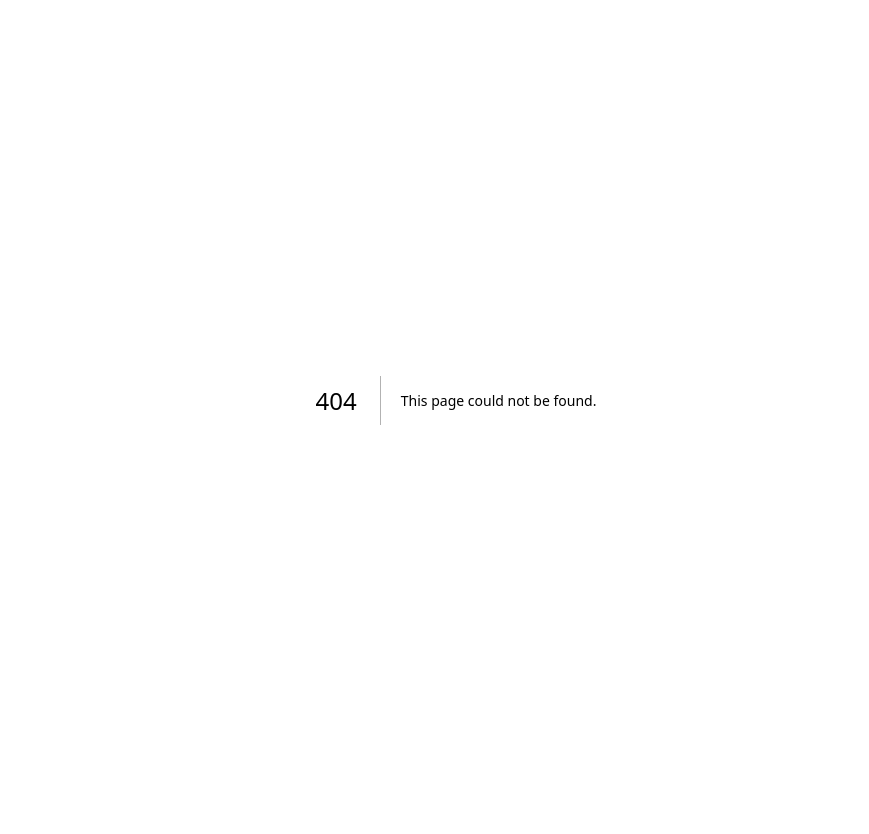
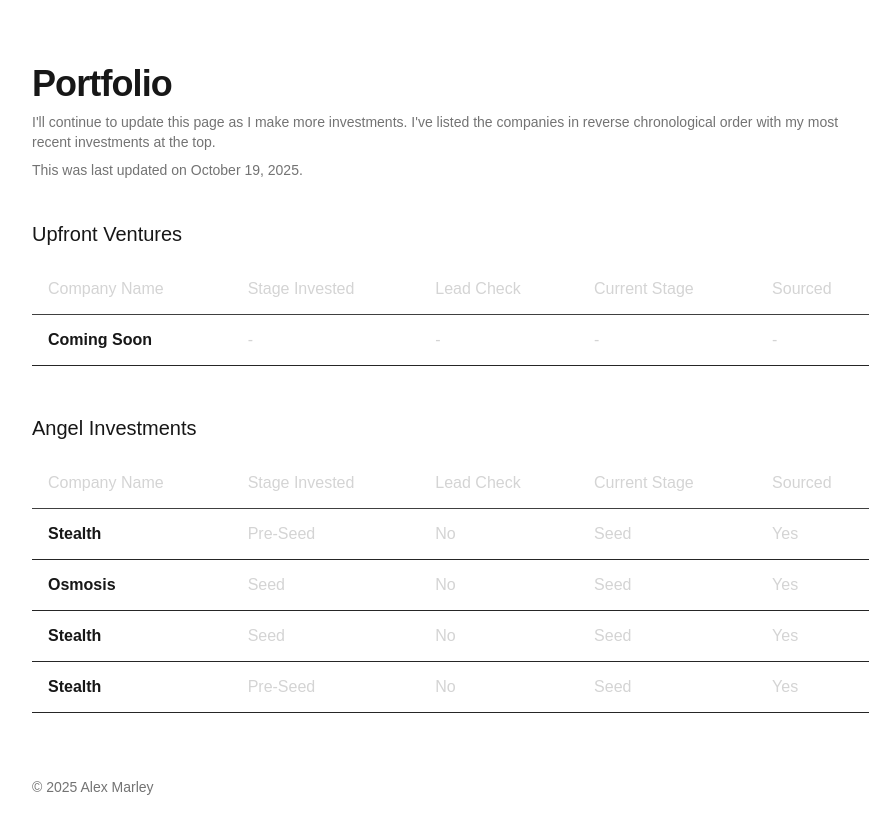
Before and after one commit to alexmarley/Website, a Next.js app: page /portfolio in a window 1280 px wide. Before the commit this address had no page. Shown: the top 834 px of the page, without its empty margins (184-1053 px from the left). Before the commit the page ends 800 px from the top, so only its background shows below. Built offline with nearby package versions, Linux system fonts and the light colour scheme.

Commit message:
Add portfolio page with Upfront Ventures and Angel Investments sections

```diff
--- a/app/page.tsx
+++ b/app/page.tsx
@@ -57,12 +57,21 @@
           Cometeer
           </a>
         </p>
+        <p>
+          Here's an overview of the startups I've worked on as an investor to date:{" "}
+          <a
+            href="/portfolio"
+            className="underline"
+          >
+            My Portfolio
+          </a>
+        </p>
       </section>
 
       <section className="mt-10 space-y-4">
         <h2 className="text-lg font-medium">Contact</h2>
         <ul className="list-disc pl-5 space-y-2">
-          <li>Work Email: alex {"[AT]"} upfront.com</li>
+          <li>Work Email: alex {"[@]"} upfront.com</li>
           <li>
             Twitter: <a className="underline" href="https://x.com/thealexmarley">
             twitter.com/thealexmarley
--- /dev/null
+++ b/app/portfolio/page.tsx
@@ -0,0 +1,108 @@
+export default function Portfolio() {
+  const investments = [
+    {
+      companyName: "Stealth",
+      stageInvested: "Pre-Seed",
+      leadCheck: "No",
+      currentStatus: "Seed",
+      sourced: "Yes"
+    },
+    {
+      companyName: "Osmosis",
+      stageInvested: "Seed",
+      leadCheck: "No",
+      currentStatus: "Seed",
+      sourced: "Yes"
+    },
+    {
+      companyName: "Stealth",
+      stageInvested: "Seed",
+      leadCheck: "No",
+      currentStatus: "Seed",
+      sourced: "Yes"
+    },
+    {
+      companyName: "Stealth",
+      stageInvested: "Pre-Seed",
+      leadCheck: "No",
+      currentStatus: "Seed",
+      sourced: "Yes"
+    },
+  ];
+
+  return (
+    <main className="mx-auto max-w-4xl px-6 py-16 leading-relaxed">
+      <header className="space-y-2 mb-10">
+        <h1 className="text-4xl font-semibold tracking-tight">Portfolio</h1>
+        <p className="text-sm text-neutral-500">
+          I'll continue to update this page as I make more investments. I've listed the companies in reverse chronological order with my most recent investments at the top.
+        </p>
+        <p className="text-sm text-neutral-500">
+          This was last updated on October 19, 2025.
+        </p>
+      </header>
+
+      <div className="mt-8">
+        <h2 className="text-xl font-medium mb-4">Upfront Ventures</h2>
+        <div className="overflow-x-auto">
+          <table className="w-full border-collapse">
+          <thead>
+            <tr className="border-b border-neutral-700">
+              <th className="text-left py-3 px-4 font-medium text-neutral-300">Company Name</th>
+              <th className="text-left py-3 px-4 font-medium text-neutral-300">Stage Invested</th>
+              <th className="text-left py-3 px-4 font-medium text-neutral-300">Lead Check</th>
+              <th className="text-left py-3 px-4 font-medium text-neutral-300">Current Stage</th>
+              <th className="text-left py-3 px-4 font-medium text-neutral-300">Sourced</th>
+            </tr>
+          </thead>
+          <tbody>
+            <tr className="border-b border-neutral-800">
+              <td className="py-3 px-4">
+                <span className="font-bold">Coming Soon</span>
+              </td>
+              <td className="py-3 px-4 text-neutral-300">-</td>
+              <td className="py-3 px-4 text-neutral-300">-</td>
+              <td className="py-3 px-4 text-neutral-300">-</td>
+              <td className="py-3 px-4 text-neutral-300">-</td>
+            </tr>
+          </tbody>
+        </table>
+        </div>
+      </div>
+
+      <div className="mt-12">
+        <h2 className="text-xl font-medium mb-4">Angel Investments</h2>
+        <div className="overflow-x-auto">
+          <table className="w-full border-collapse">
+          <thead>
+            <tr className="border-b border-neutral-700">
+              <th className="text-left py-3 px-4 font-medium text-neutral-300">Company Name</th>
+              <th className="text-left py-3 px-4 font-medium text-neutral-300">Stage Invested</th>
+              <th className="text-left py-3 px-4 font-medium text-neutral-300">Lead Check</th>
+              <th className="text-left py-3 px-4 font-medium text-neutral-300">Current Stage</th>
+              <th className="text-left py-3 px-4 font-medium text-neutral-300">Sourced</th>
+            </tr>
+          </thead>
+          <tbody>
+            {investments.map((investment, index) => (
+              <tr key={index} className="border-b border-neutral-800">
+                <td className="py-3 px-4">
+                  <span className="font-bold">{investment.companyName}</span>
+                </td>
+                <td className="py-3 px-4 text-neutral-300">{investment.stageInvested}</td>
+                <td className="py-3 px-4 text-neutral-300">{investment.leadCheck}</td>
+                <td className="py-3 px-4 text-neutral-300">{investment.currentStatus}</td>
+                <td className="py-3 px-4 text-neutral-300">{investment.sourced}</td>
+              </tr>
+            ))}
+          </tbody>
+        </table>
+        </div>
+      </div>
+
+      <footer className="mt-16 text-sm text-neutral-500">
+        © {new Date().getFullYear()} Alex Marley
+      </footer>
+    </main>
+  );
+}
```
